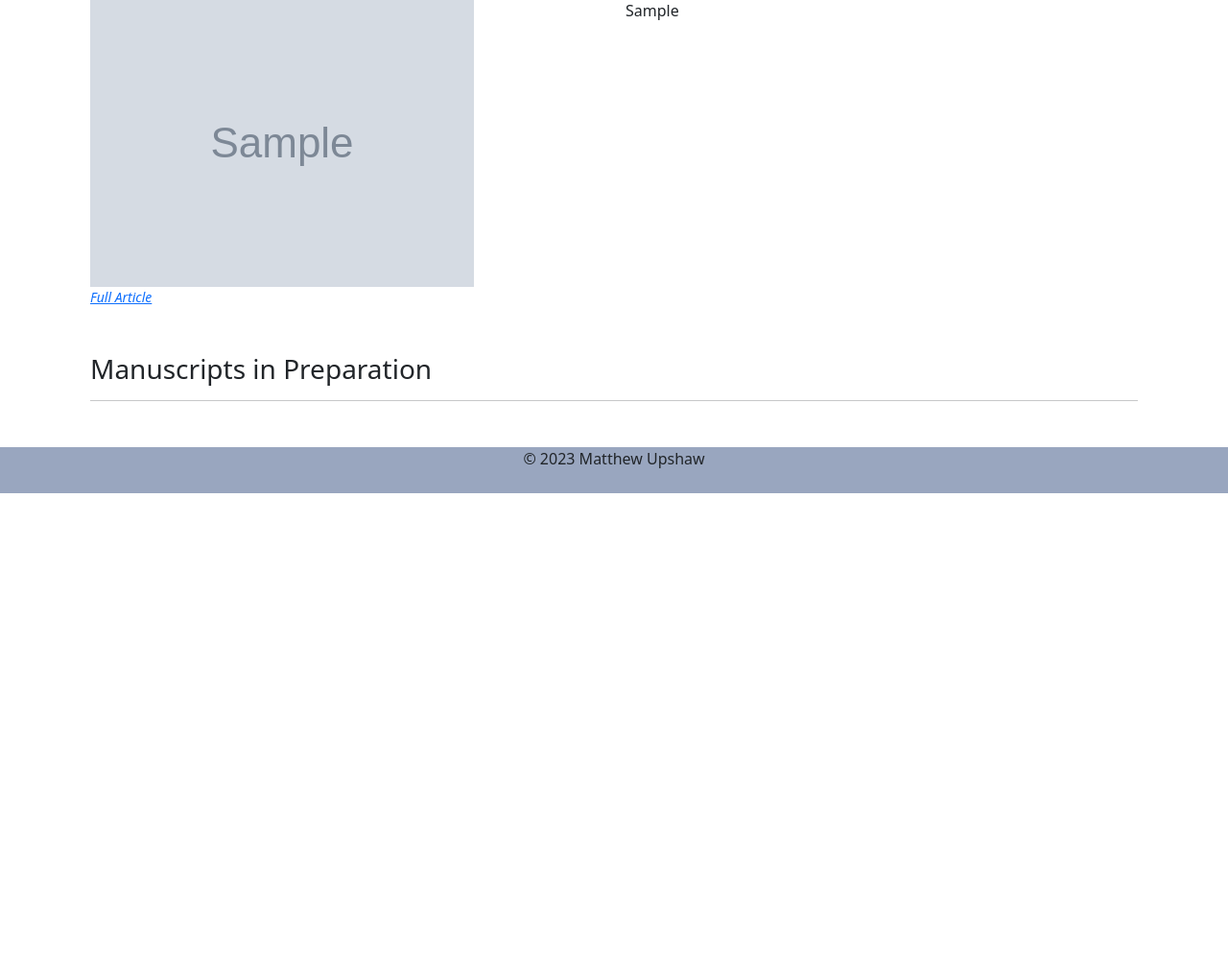
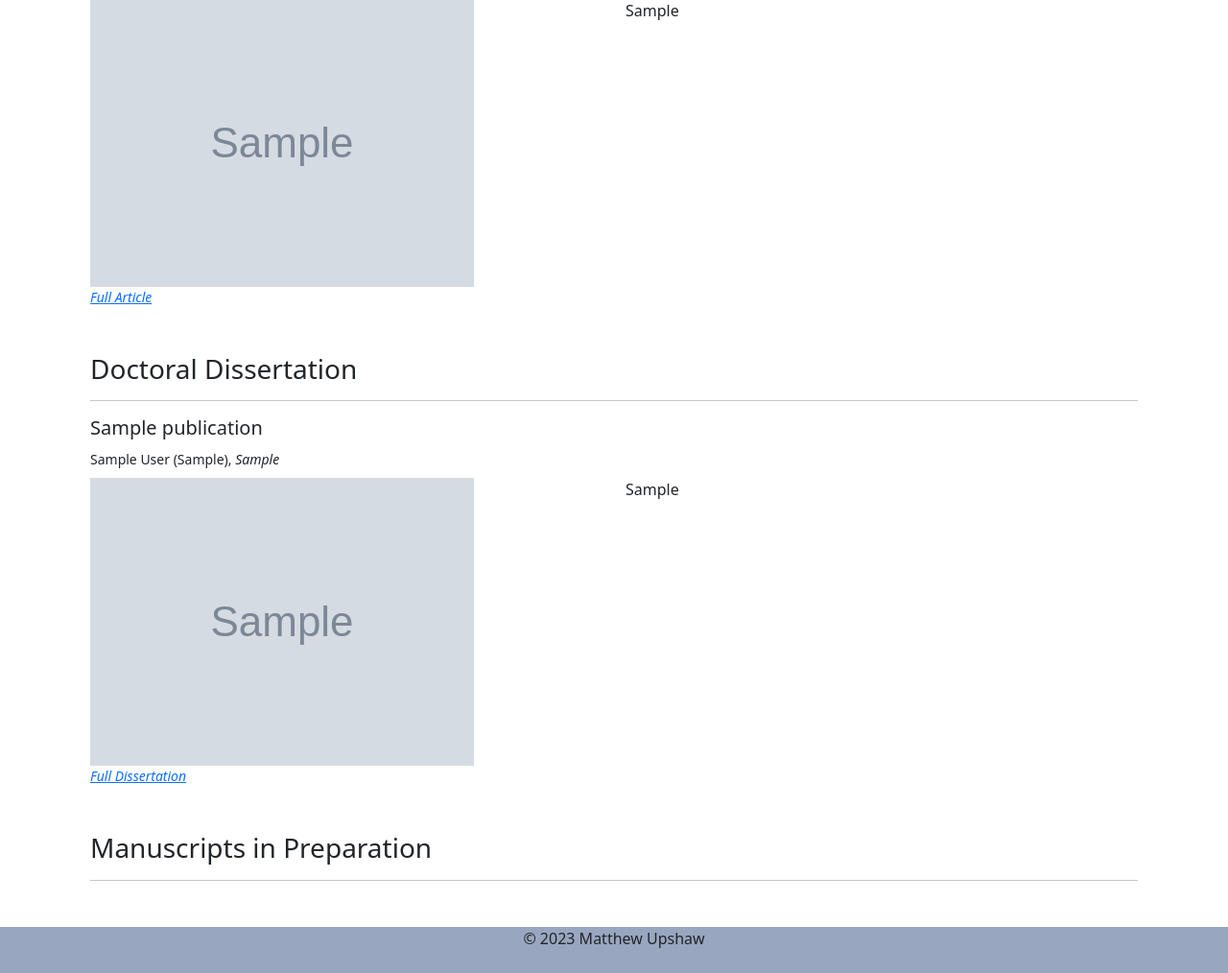
Before and after one commit to matthew-upshaw/personal_site, a Django app: page /research/publications/ in a window 1280 px wide. Shown: the part 212-1226 px from the top of the page at 96% size. Before the commit the page ends 726 px from the top, so only its background shows below. Run offline with Django 4.2, Linux system fonts and the light colour scheme; tables that the repository leaves empty hold one stand-in row (values such as "Sample post"); grey boxes marked "Sample" are stand-in pictures.

Commit message:
update publication_page.html and related model

```diff
--- a/website/models.py
+++ b/website/models.py
@@ -46,6 +46,7 @@ class Publication(models.Model):
     feature_image = models.ImageField(upload_to='publication_pics', blank=True, null=True)
     doi = models.CharField(max_length=255, blank=True, null=True)
     is_published = models.BooleanField(default=True)
+    is_dissertation = models.BooleanField(default=False)
 
     def __str__(self):
         return f'{self.title}'
--- a/website/templates/publication_page.html
+++ b/website/templates/publication_page.html
@@ -39,10 +39,46 @@
     </div>
 
     <div class="container mb-5">
+        <h3>Doctoral Dissertation</h3>
+        <hr>
+        {% for publication in publications %}
+            {% if publication.is_dissertation %}
+                <div class="publication-section">
+                    <div class="row mb-2">
+                        <div class="col-lg-12">
+                            <h5 class="mb-2">{{ publication.title }}</h5>
+                            <small>{{ publication.authors }} ({{ publication.year }}), <em>{{ publication.journal }}</em></small>
+                        </div>
+                    </div>
+                    <div class="row">
+                        {% if publication.feature_image %}
+                            <div class="col-lg-6 col-md-12">
+                                <img src="{{ publication.feature_image.url }}">
+                            </div>
+                            <div class="col-lg-6 col-md-12">
+                                <p>{{ publication.abstract }}</p>
+                            </div>
+                        {% else %}
+                            <div class="col-lg-12 col-md-12">
+                                <p>{{ publication.abstract }}</p>
+                            </div>
+                        {% endif %}
+                    </div>
+                    {% if publication.doi %}
+                        <div class="row mb-2">
+                            <small><em><a href="{{ publication.doi }}" target="_blank">Full Dissertation</a></em></small>
+                        </div>
+                    {% endif %}
+                </div>
+            {% endif %}
+        {% endfor %}
+    </div>
+
+    <div class="container mb-5">
         <h3>Manuscripts in Preparation</h3>
         <hr>
         {% for publication in publications %}
-            {% if not publication.is_published %}
+            {% if not publication.is_published and not publication.is_dissertation %}
                 <div class="publication-section">
                     <div class="row mb-2">
                         <div class="col-lg-12">
```
Also changed, not shown: website/migrations/0010_publication_is_dissertation.py (added).
